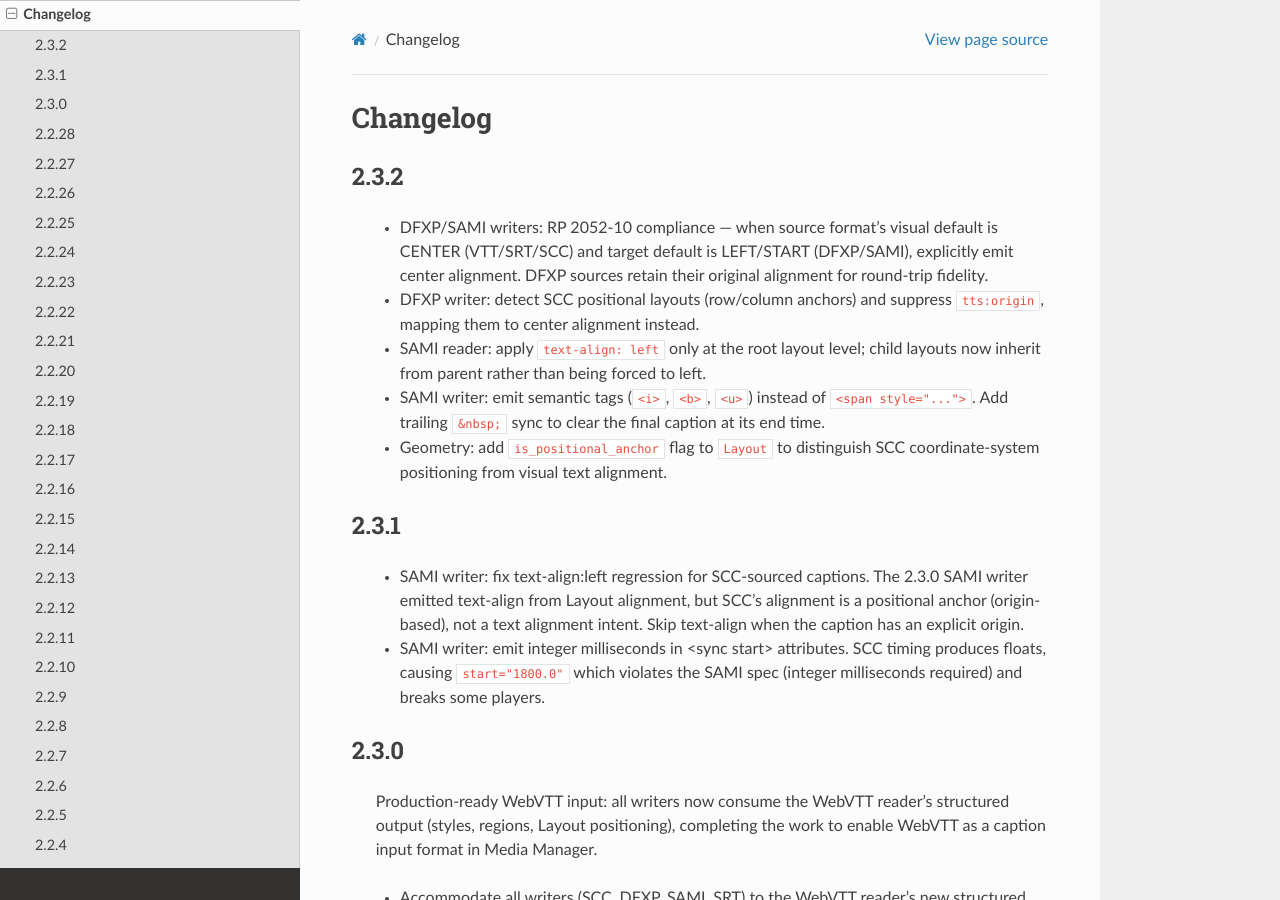
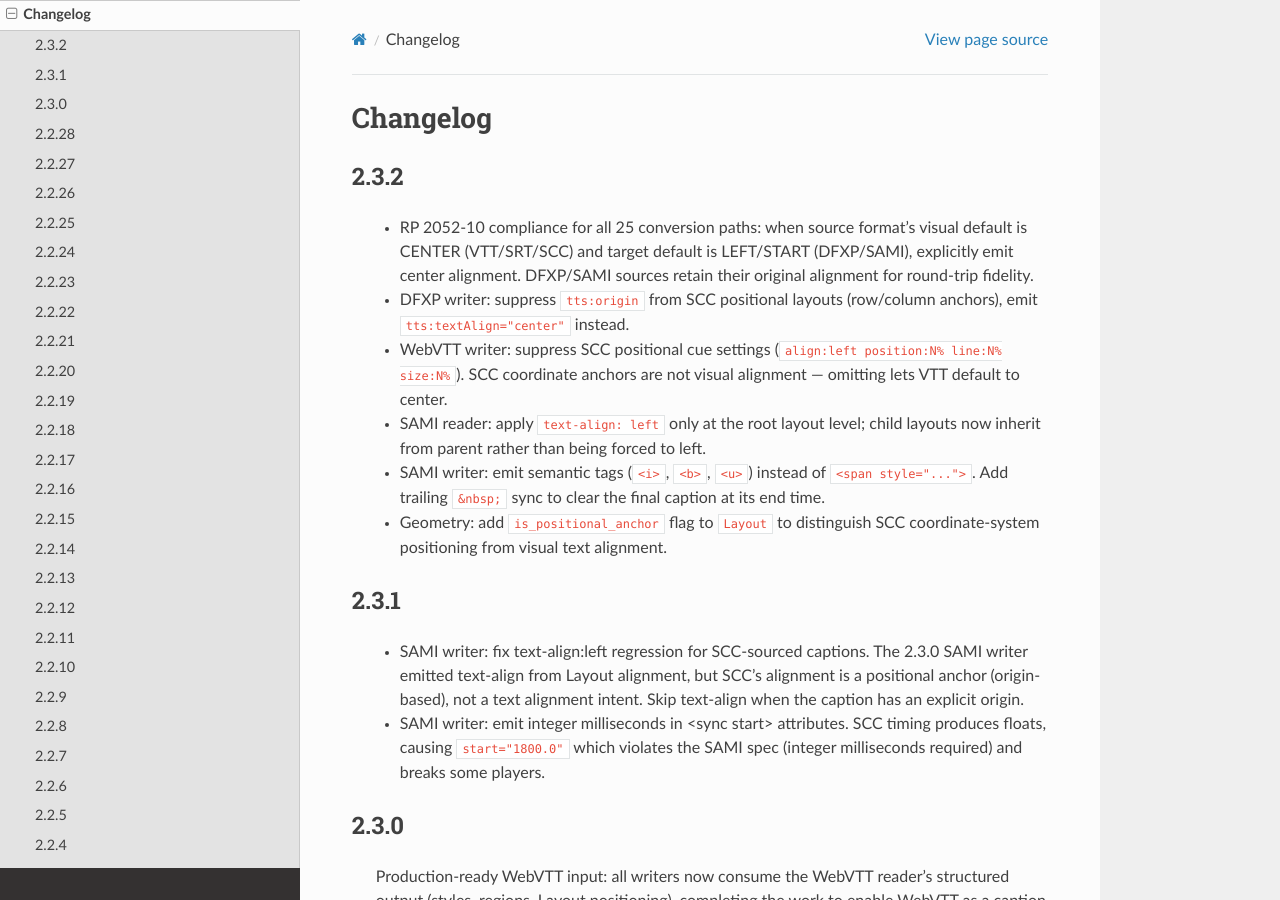
Before and after one commit to pbs/pycaption, a Sphinx documentation site: the page built from docs/changelog.rst, in a window 1280 px wide and 900 px high. Built offline with Sphinx 7.4.7 and the Read the Docs theme 3.1.0, drawn with Linux system fonts in a browser that asks for light colours.

Commit message:
OCTO-11541 WebVTT writer: suppress SCC positional anchors from cue settings
  SCC row/col coordinates leaked as align:left position:N% line:N% size:N%
  in VTT output — a visual regression where centered SCC captions appeared
  left-aligned in VTT players. The is_positional_anchor check now returns
  early from _convert_positioning(), letting VTT default to center.

```diff
--- a/docs/changelog.rst
+++ b/docs/changelog.rst
@@ -2,13 +2,17 @@ Changelog
 ---------
 2.3.2
 ^^^^^^
-  - DFXP/SAMI writers: RP 2052-10 compliance — when source format's visual
-    default is CENTER (VTT/SRT/SCC) and target default is LEFT/START
-    (DFXP/SAMI), explicitly emit center alignment. DFXP sources retain
+  - RP 2052-10 compliance for all 25 conversion paths: when source format's
+    visual default is CENTER (VTT/SRT/SCC) and target default is LEFT/START
+    (DFXP/SAMI), explicitly emit center alignment. DFXP/SAMI sources retain
     their original alignment for round-trip fidelity.
 
-  - DFXP writer: detect SCC positional layouts (row/column anchors) and
-    suppress ``tts:origin``, mapping them to center alignment instead.
+  - DFXP writer: suppress ``tts:origin`` from SCC positional layouts
+    (row/column anchors), emit ``tts:textAlign="center"`` instead.
+
+  - WebVTT writer: suppress SCC positional cue settings (``align:left
+    position:N% line:N% size:N%``). SCC coordinate anchors are not visual
+    alignment — omitting lets VTT default to center.
 
   - SAMI reader: apply ``text-align: left`` only at the root layout level;
     child layouts now inherit from parent rather than being forced to left.
```
Also changed, not shown: 2 other files.
